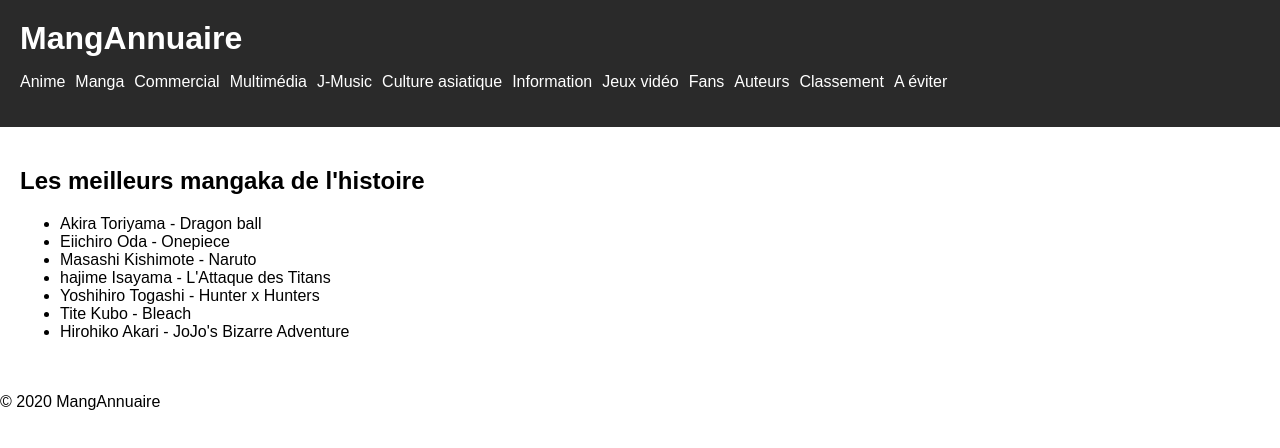
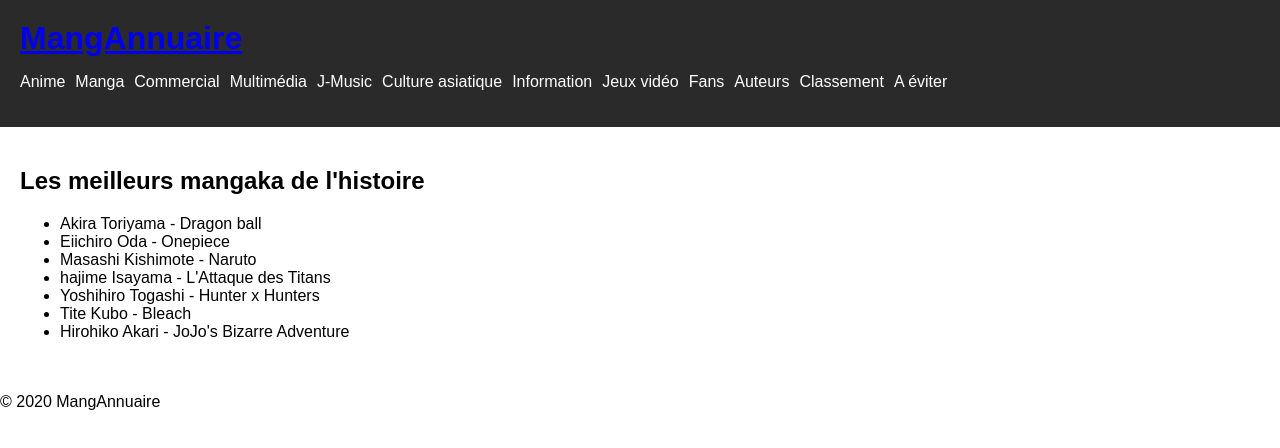
Before and after one commit to Jonathan-08/MangAnnuaire, a plain HTML site: page autors.html in a window 1280 px wide. Drawn offline with Linux system fonts and the light colour scheme.

Commit message:
Update autors.html
je propose d'utiliser header.js pour intégrer le header dans author.html

```diff
--- a/autors.html
+++ b/autors.html
@@ -7,25 +7,8 @@
     <link rel="stylesheet" href="style.css">
 </head>
 <body>
-    <header>
-        <h1>MangAnnuaire  </h1>
-        <nav>
-            <ul>
-                <li><a href="#anime">Anime</a></li>
-                <li><a href="#manga">Manga</a></li>
-                <li><a href="shopping.html">Commercial</a></li>
-                <li><a href="#multimedia">Multimédia</a></li>
-                <li><a href="#jmusic">J-Music</a></li>
-                <li><a href="#culture">Culture asiatique</a></li>
-                <li><a href="#info">Information</a></li>
-                <li><a href="#jeux">Jeux vidéo</a></li>
-                <li><a href="#fans">Fans</a></li>
-                <li><a href="autors.html">Auteurs</a></li>
-                <li><a href="rank.html">Classement</a></li>
-                <li><a href="avoid_manga.html">A éviter</a></li>
-            </ul>
-        </nav>
-    </header>
+       <script src="header.js"></script>
+    <div id="header-container"></div>
     <main>
         <section id="autors">
             <h2>Les meilleurs mangaka de l'histoire</h2>
```
